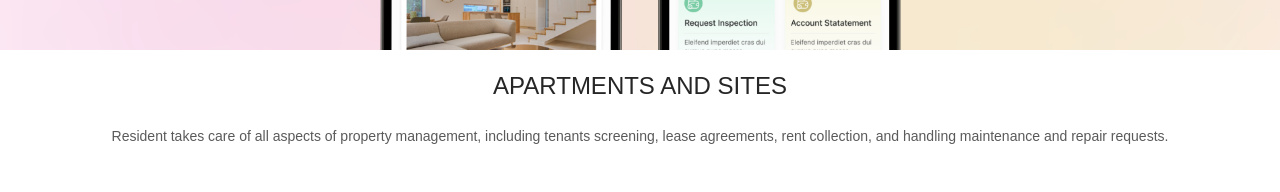
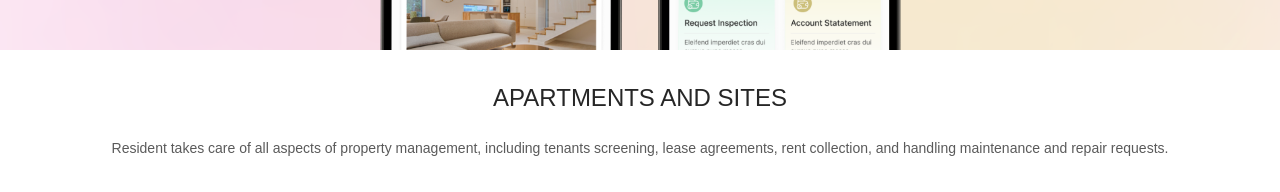
Before and after one commit to SYRYS-INVESTMENT-LTD/residence-webiste, a React (Create React App) app: page / in a window 1280 px wide. Shown: the part 670-862 px from the top of the page. Built offline with nearby package versions, Linux system fonts and the light colour scheme; grey boxes are pictures that could not be loaded; a web font is replaced by a local one.

Commit message:
Add some margins

```diff
--- a/src/Components/Apartments.js
+++ b/src/Components/Apartments.js
@@ -19,7 +19,7 @@ function Apartments() {
 
   return (
     <div className="mt-5">
-      <div className="flex items-center flex-col justify-center">
+      <div className="flex items-center flex-col justify-center sm:p-3">
         <h1 className="font-sfprobold md:text-2xl text-base text-[rgb(38,38,38)] flex-row">
           APARTMENTS AND SITES
         </h1>
@@ -37,8 +37,10 @@ function Apartments() {
           navigation={true}
           loop={true}
           modules={[Navigation]}
-        >{products}
 
+
+        >
+          {products}
 
         </Swiper>
       </div>
```
